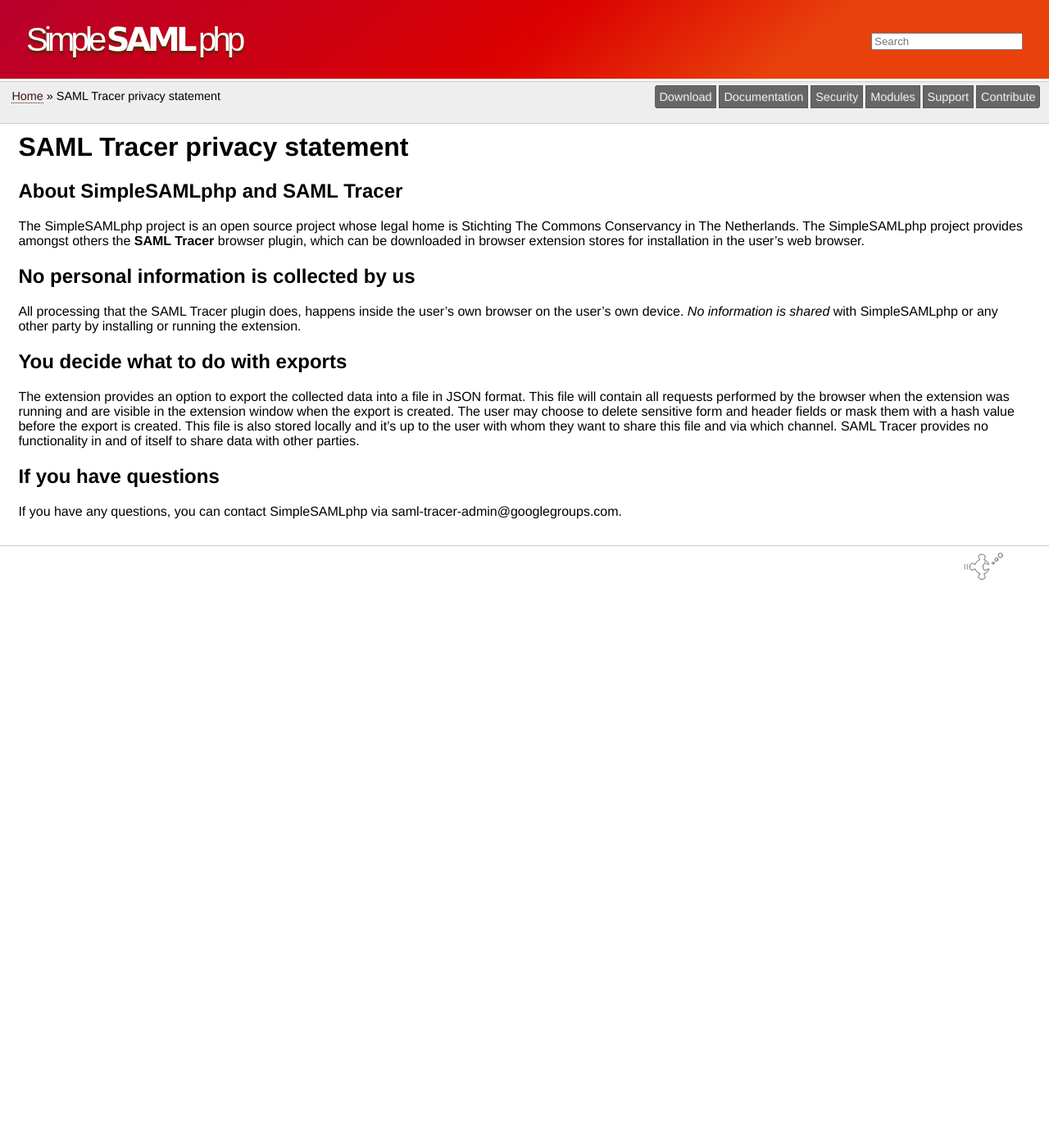
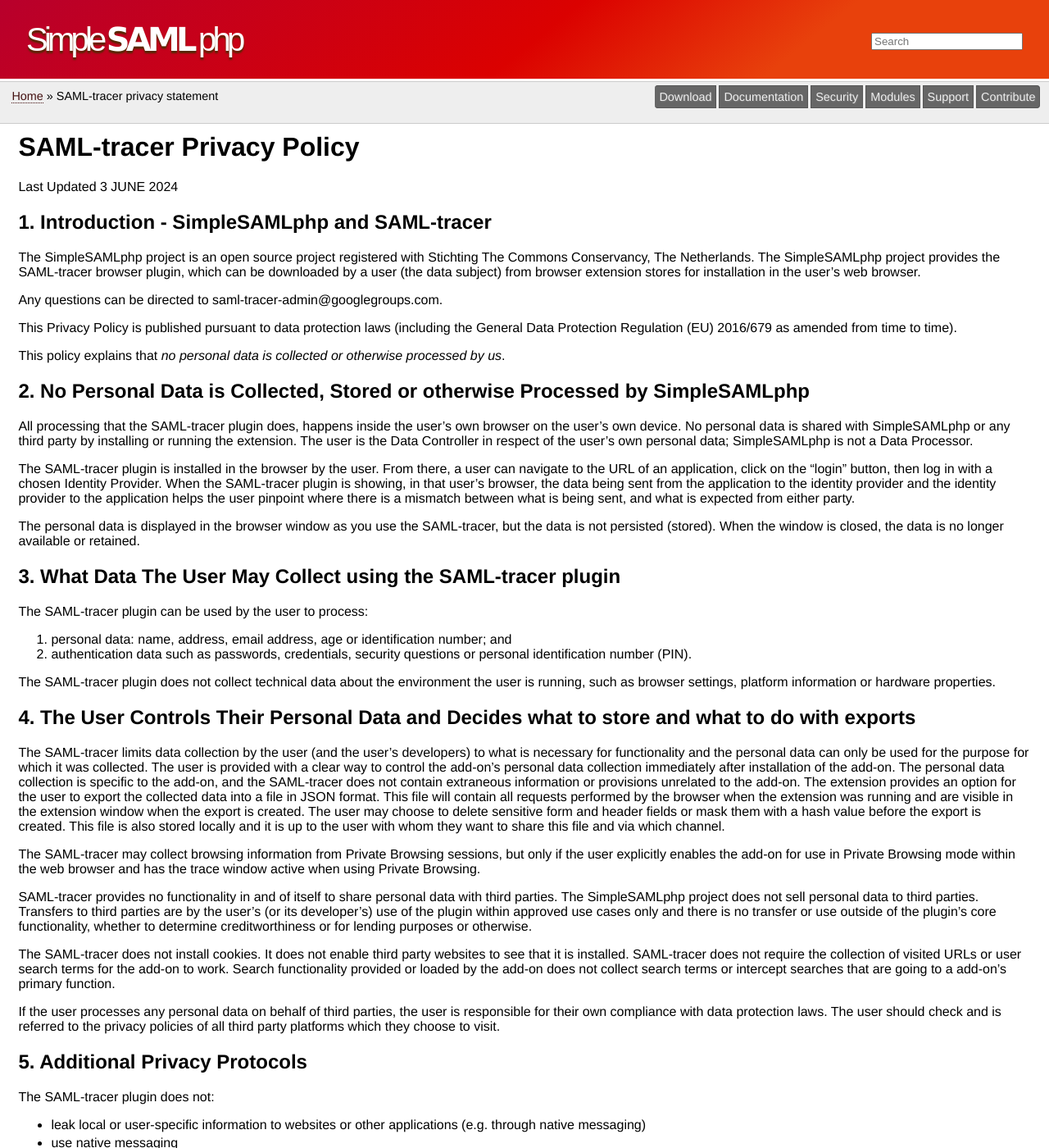
Before and after one commit to simplesamlphp/simplesamlphp.github.io, a Jekyll site: the page built from support/samltracer_privacy.md, in a window 1280 px wide and 1400 px high. Shown: the whole window at 82% size. Built offline with Jekyll 4.4.1, drawn with Linux system fonts in a browser that asks for light colours; some of the changed text lies outside the part shown.

Commit message:
Updated privacy statement SAML Tracer

```diff
--- a/support/samltracer_privacy.md
+++ b/support/samltracer_privacy.md
@@ -1,18 +1,66 @@
 ---
 layout: default
-title: SAML Tracer privacy statement
+title: SAML-tracer privacy statement
 ---
-# SAML Tracer privacy statement
 
-## About SimpleSAMLphp and SAML Tracer
-The SimpleSAMLphp project is an open source project whose legal home is Stichting The Commons Conservancy in The Netherlands.
-The SimpleSAMLphp project provides amongst others the **SAML Tracer** browser plugin, which can be downloaded in browser extension stores for installation in the user's web browser.
+# SAML-tracer Privacy Policy
 
-## No personal information is collected by us
-All processing that the SAML Tracer plugin does, happens inside the user's own browser on the user's own device. _No information is shared_ with SimpleSAMLphp or any other party by installing or running the extension.
+Last Updated 3 JUNE 2024
 
-## You decide what to do with exports
-The extension provides an option to export the collected data into a file in JSON format. This file will contain all requests performed by the browser when the extension was running and are visible in the extension window when the export is created. The user may choose to delete sensitive form and header fields or mask them with a hash value before the export is created. This file is also stored locally and it's up to the user with whom they want to share this file and via which channel. SAML Tracer provides no functionality in and of itself to share data with other parties.
+## 1. Introduction - SimpleSAMLphp and SAML-tracer
 
-## If you have questions
-If you have any questions, you can contact SimpleSAMLphp via saml-tracer-admin@googlegroups.com.
+The SimpleSAMLphp project is an open source project registered with Stichting The Commons Conservancy, The Netherlands. The SimpleSAMLphp project provides the SAML-tracer browser plugin, which can be downloaded by a user (the data subject) from browser extension stores for installation in the user’s web browser.
+
+Any questions can be directed to saml-tracer-admin@googlegroups.com.
+
+This Privacy Policy is published pursuant to data protection laws (including the General Data Protection Regulation (EU) 2016/679 as amended from time to time).
+
+This policy explains that *no personal data is collected or otherwise processed by us*.
+
+## 2. No Personal Data is Collected, Stored or otherwise Processed by SimpleSAMLphp
+
+All processing that the SAML-tracer plugin does, happens inside the user’s own browser on the user’s own device. No personal data is shared with SimpleSAMLphp or any third party by installing or running the extension. The user is the Data Controller in respect of the user’s own personal data; SimpleSAMLphp is not a Data Processor.
+
+The SAML-tracer plugin is installed in the browser by the user. From there, a user can navigate to the URL of an application, click on the "login" button, then log in with a chosen Identity Provider. When the SAML-tracer plugin is showing, in that user's browser, the data being sent from the application to the identity provider and the identity provider to the application helps the user pinpoint where there is a mismatch between what is being sent, and what is expected from either party.
+
+The personal data is displayed in the browser window as you use the SAML-tracer, but the data is not persisted (stored). When the window is closed, the data is no longer available or retained.
+
+## 3. What Data The User May Collect using the SAML-tracer plugin
+
+The SAML-tracer plugin can be used by the user to process:
+
+1. personal data: name, address, email address, age or identification number; and
+1. authentication data such as passwords, credentials, security questions or personal identification number (PIN).
+
+The SAML-tracer plugin does not collect technical data about the environment the user is running, such as browser settings, platform information or hardware properties.
+
+## 4. The User Controls Their Personal Data and Decides what to store and what to do with exports
+
+The SAML-tracer limits data collection by the user (and the user’s developers) to what is necessary for functionality and the personal data can only be used for the purpose for which it was collected. The user is provided with a clear way to control the add-on’s personal data collection immediately after installation of the add-on. The personal data collection is specific to the add-on, and the SAML-tracer does not contain extraneous information or provisions unrelated to the add-on. The extension provides an option for the user to export the collected data into a file in JSON format. This file will contain all requests performed by the browser when the extension was running and are visible in the extension window when the export is created. The user may choose to delete sensitive form and header fields or mask them with a hash value before the export is created. This file is also stored locally and it is up to the user with whom they want to share this file and via which channel.
+
+The SAML-tracer may collect browsing information from Private Browsing sessions, but only if the user explicitly enables the add-on for use in Private Browsing mode within the web browser and has the trace window active when using Private Browsing.
+
+SAML-tracer provides no functionality in and of itself to share personal data with third parties. The SimpleSAMLphp project does not sell personal data to third parties. Transfers to third parties are by the user’s (or its developer’s) use of the plugin within approved use cases only and there is no transfer or use outside of the plugin’s core functionality, whether to determine creditworthiness or for lending purposes or otherwise.
+
+The SAML-tracer does not install cookies. It does not enable third party websites to see that it is installed. SAML-tracer does not require the collection of visited URLs or user search terms for the add-on to work. Search functionality provided or loaded by the add-on does not collect search terms or intercept searches that are going to a   add-on’s primary function.
+
+If the user processes any personal data on behalf of third parties, the user is responsible for their own compliance with data protection laws. The user should check and is referred to the privacy policies of all third party platforms which they choose to visit.
+
+## 5. Additional Privacy Protocols
+
+The SAML-tracer plugin does not:
+-	leak local or user-specific information to websites or other applications (e.g. through native messaging)
+-	use native messaging
+-	store personal data from private browsing sessions; no information that identifies a user across browsing sessions or containers is made available to web content
+-	add-on injecting advertising into web page content.
+-	inclusion any cryptocurrency miners
+-	modify web content or facilitate redirects to include affiliate promotion tags
+
+## 6. Changes to this policy
+
+Any changes we may make to this policy in the future will be published on this website.
+
+You have the right to make a complaint at any time to the Autoriteit Persoonsgegevens (The Data Protection Authority in The Netherlands):
+https://www.autoriteitpersoonsgegevens.nl/
+
+We would, however, appreciate the chance to deal with your concerns before you approach Autoriteit Persoonsgegevens, so please contact us in the first instance.
```
